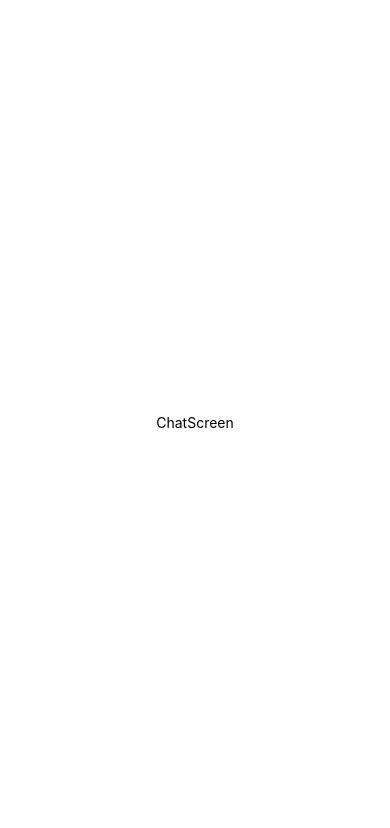
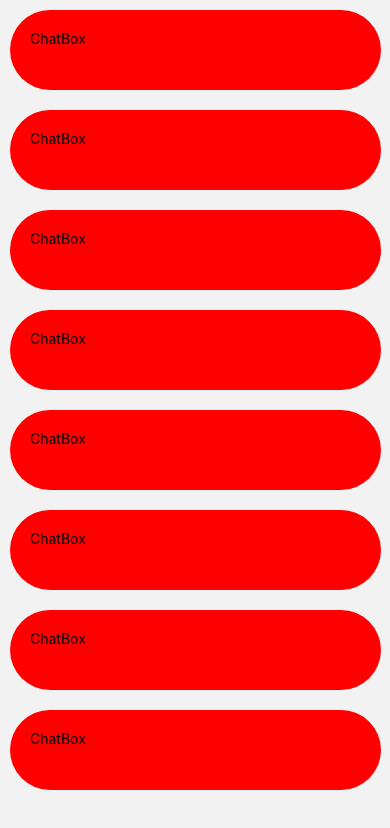
Before and after one commit to vijaypadmakumar/chewd, a React Native app: screen /ChatScreen in a window 390 px wide. Shown: the top 828 px of the page. Built offline with nearby package versions, Linux system fonts and the light colour scheme.

Commit message:
updated home screen

```diff
--- a/App.js
+++ b/App.js
@@ -30,6 +30,10 @@ export default function App() {
         <Stack.Screen name="Main" component={MainScreen} />
         <Stack.Screen name="Login" component={LoginScreen} />
         <Stack.Screen name="Home" component={HomeScreen} />
+        <Stack.Screen name="Option" component={Option} />
+        <Stack.Screen name="SignUpPageOne" component={Details} />
+        <Stack.Screen name="SignUpPageTwo" component={Preferences} />
+        <Stack.Screen name="SignUpPageThree" component={Options} />
         <Stack.Screen name="Loading" component={Loading} />
         <Stack.Screen name="ChatScreen" component={ChatScreen} />
         <Stack.Group screenOptions={{ presentation: "modal" }}>
--- a/Components/BottomBar.jsx
+++ b/Components/BottomBar.jsx
@@ -18,6 +18,9 @@ function BottomBar(props) {
                 }} />
                 <Icon size={iconSize} name='chatbubble' type='ionicon' color='dodgerblue' onPress={() => {
                     RootNavigation.navigate("ChatScreen")
+                }} />
+                <Icon size={iconSize + 8} name='person-circle' type='ionicon' color='darkgrey' onPress={() => {
+                    RootNavigation.navigate("AccountScreen")
                 }} />
             </View>
         </View>
--- a/Screens/ChatScreen.jsx
+++ b/Screens/ChatScreen.jsx
@@ -1,22 +1,51 @@
 import React from 'react';
-import { View, Text, StyleSheet } from "react-native"
+import { View, Text, StyleSheet, ScrollView } from "react-native"
 
 function ChatScreen(props) {
     return (
         <View style={styles.container}>
-            <Text>ChatScreen</Text>
+            <ScrollView >
+                <View style={styles.chatGroups}>
+                    <Text>ChatBox</Text>
+                </View>
+                <View style={styles.chatGroups}>
+                    <Text>ChatBox</Text>
+                </View>
+                <View style={styles.chatGroups}>
+                    <Text>ChatBox</Text>
+                </View>
+                <View style={styles.chatGroups}>
+                    <Text>ChatBox</Text>
+                </View>
+                <View style={styles.chatGroups}>
+                    <Text>ChatBox</Text>
+                </View>
+                <View style={styles.chatGroups}>
+                    <Text>ChatBox</Text>
+                </View>
+                <View style={styles.chatGroups}>
+                    <Text>ChatBox</Text>
+                </View>
+                <View style={styles.chatGroups}>
+                    <Text>ChatBox</Text>
+                </View>
+            </ScrollView>
         </View>
     );
 }
 
 const styles = StyleSheet.create({
     container: {
-        backgroundColor: "white",
-        width: "100%",
-        height: "100%",
         flex: 1,
-        alignItems: "center",
         justifyContent: 'center',
+    },
+    chatGroups: {
+        width: "95%",
+        height: 80,
+        backgroundColor: "red",
+        padding: 20,
+        margin: 10,
+        borderRadius: 60
     }
 })
 
--- a/Screens/HomeScreen.jsx
+++ b/Screens/HomeScreen.jsx
@@ -19,13 +19,7 @@ function HomeScreen() {
     return (
         <View style={styles.container}>
             <View style={styles.titleBar}>
-                {/* <Text style={styles.brandTitle}>Chewd</Text> */}
                 <Image style={styles.brandTitle} source={require("../assets/images/logo.png")} />
-                <View style={styles.settingsIcon}>
-                    <Icon size={40} name='person-circle' type='ionicon' color='darkgrey' onPress={() => {
-                        RootNavigation.navigate("AccountScreen")
-                    }} />
-                </View>
             </View>
             <Card />
             <BottomBar />
--- a/app.json
+++ b/app.json
@@ -6,7 +6,8 @@
     "orientation": "portrait",
     "splash": {
       "resizeMode": "contain",
-      "backgroundColor": "#ffffff"
+      "backgroundColor": "#CEE5D0",
+      "image":"./assets/images/logo.png"
     },
     "updates": {
       "fallbackToCacheTimeout": 0
```
